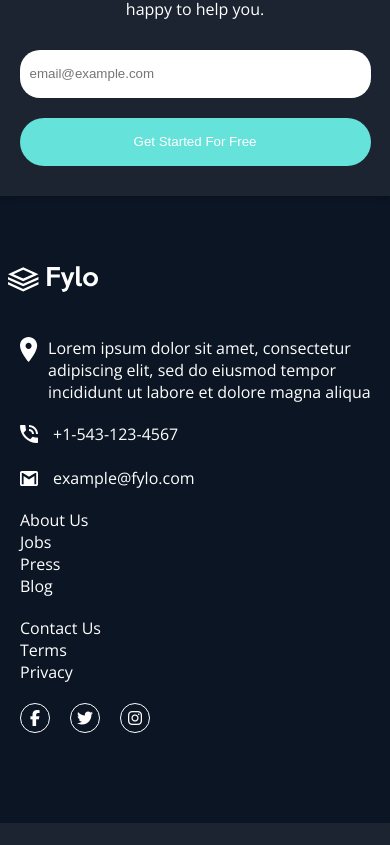
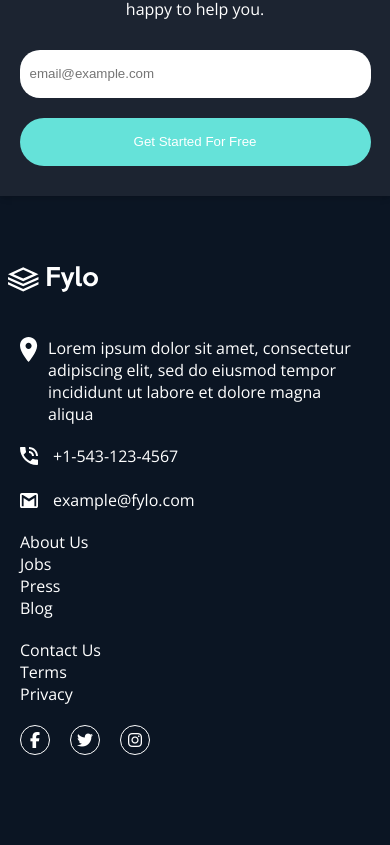
Before and after one commit to data-sets/fylo-dark-theme, a React (Create React App) app: page / in a window 390 px wide. Shown: the part 3849-4694 px from the top of the page. Before the commit the page ends 4672 px from the top, so only its background shows below. Built offline with nearby package versions, Linux system fonts and the light colour scheme.

Commit message:
removed: extra space on footer section

```diff
--- a/src/scss/globals/_main.scss
+++ b/src/scss/globals/_main.scss
@@ -364,7 +364,7 @@ button {
     &__footer--section {
       div {
         ul {
-          margin-inline: 20px;
+          padding-inline: 20px;
           display: block;
           li {
             margin-bottom: 20px;
```
Also changed, not shown: src/dist/style.css, 1 other file (tests, documents, lock files or other folders).
